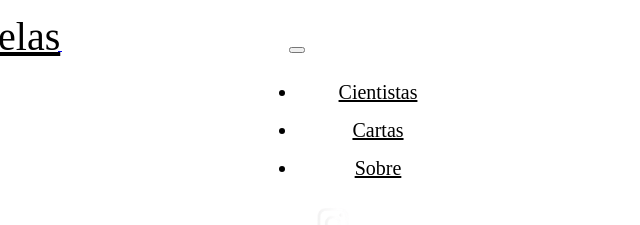
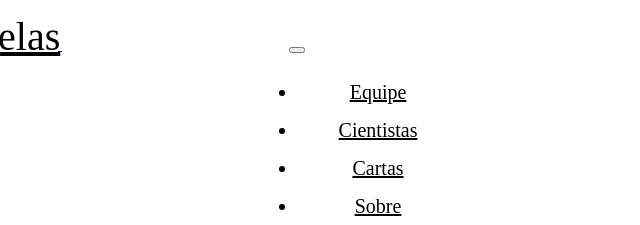
Before and after one commit to joabefg/cienciadelas, a plain HTML site: page frontend/header.html in a window 1280 px wide. Shown: the top 225 px of the page, without its empty margins (0-640 px from the left). Drawn offline with Linux system fonts and the light colour scheme.

Commit message:
update header
adicionei o botão da equipe

```diff
--- a/frontend/header.html
+++ b/frontend/header.html
@@ -12,6 +12,7 @@
           </button>
           <div class="collapse navbar-collapse" id="navMenu">
                <ul class="navbar-nav ms-auto">
+                    <li class="nav-item"><a class="nav-link" href="equipe.html">Equipe</a></li>
                     <li class="nav-item"><a class="nav-link" href="cientistas.html">Cientistas</a></li>
                     <li class="nav-item"><a class="nav-link" href="cartas.html">Cartas</a></li>
                     <li class="nav-item"><a class="nav-link" href="sobre.html">Sobre</a></li>
```
